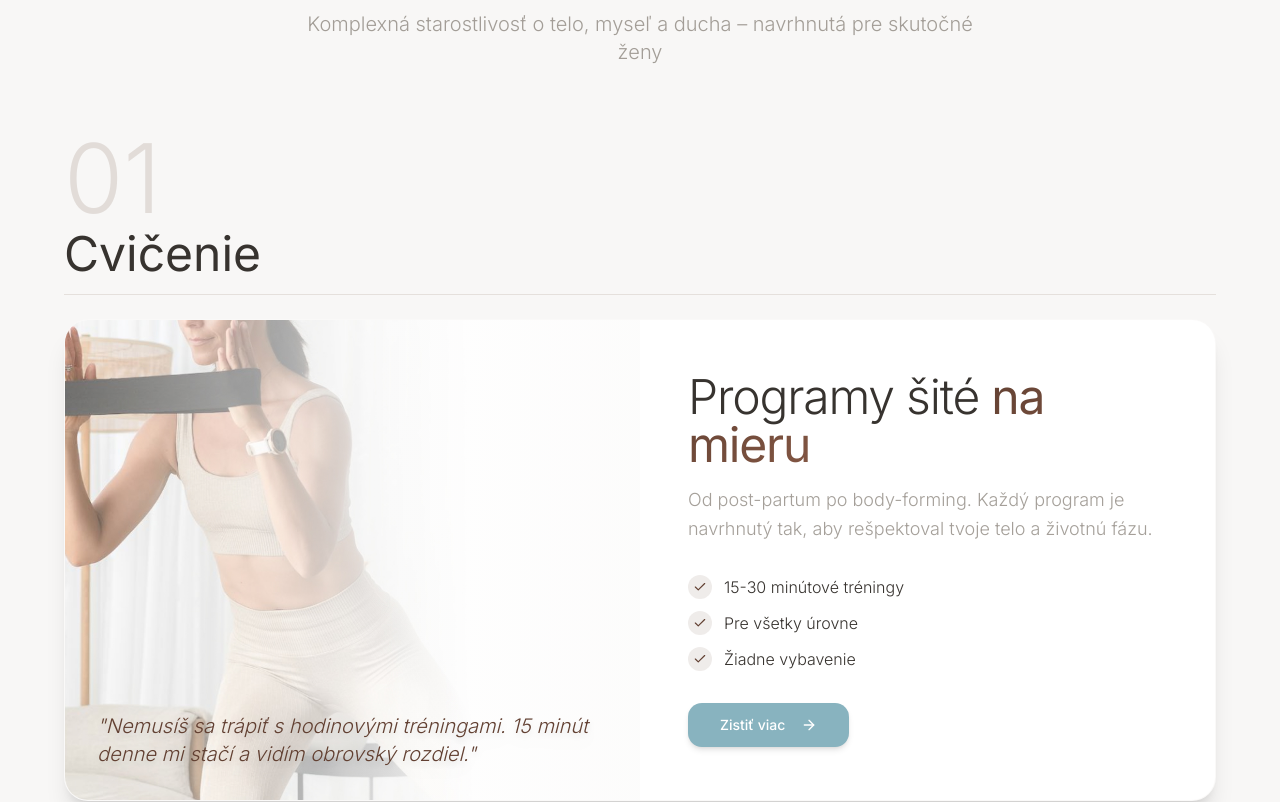
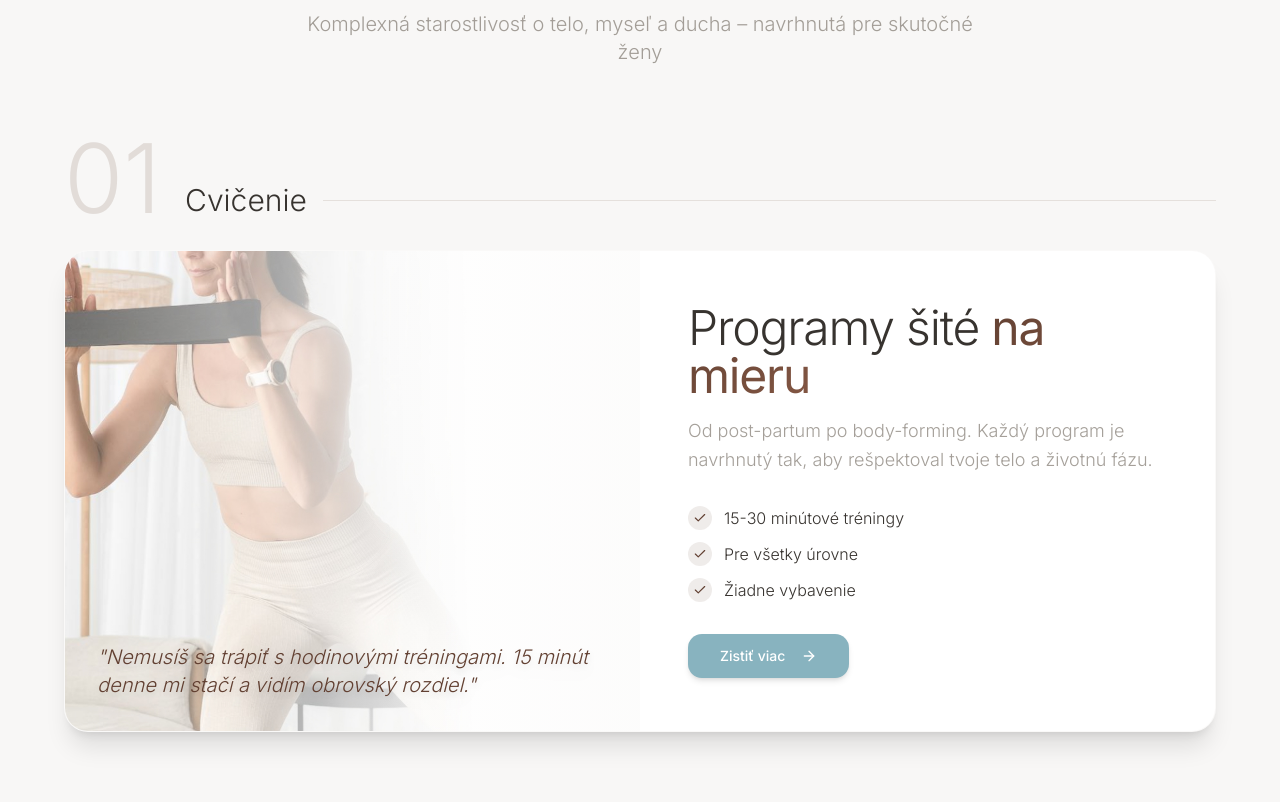
Before and after one commit to NeoMeOfficial/neome_web, a React (Vite) app: page /o-aplikacii in a window 1280 px wide. Shown: the part 1140-1942 px from the top of the page. Built offline with nearby package versions, Linux system fonts and the light colour scheme; no server answers; the database is empty; the HTML template or start-up script is replaced by a standard one.

Commit message:
Reverted to commit c8c4d7689eb5d19bfbe01ec9c49940f682cf33d7

```diff
--- a/src/components/AppOverview.tsx
+++ b/src/components/AppOverview.tsx
@@ -129,15 +129,17 @@ export const AppOverview = () => {
                   whileInView={{ opacity: 1, x: 0 }}
                   viewport={{ once: true, margin: "-80px" }}
                   transition={{ duration: 0.5, ease: "easeOut" }}
-                  className="space-y-1"
+                  className="flex items-end gap-4 md:gap-6"
                 >
                   <span className="text-6xl md:text-8xl font-extralight text-primary/15 leading-none">
                     {feature.number}
                   </span>
-                  <span className="text-3xl md:text-5xl font-normal text-foreground block">
-                    {feature.badge}
-                  </span>
-                  <div className="h-px bg-border w-full !mt-4" />
+                  <div className="flex items-center gap-4 flex-1 pb-2">
+                    <span className="text-2xl md:text-3xl font-light text-foreground whitespace-nowrap">
+                      {feature.badge}
+                    </span>
+                    <div className="h-px bg-border flex-1" />
+                  </div>
                 </motion.div>
 
                 {/* Card */}
```
Also changed, not shown: .lovable/plan.md.
